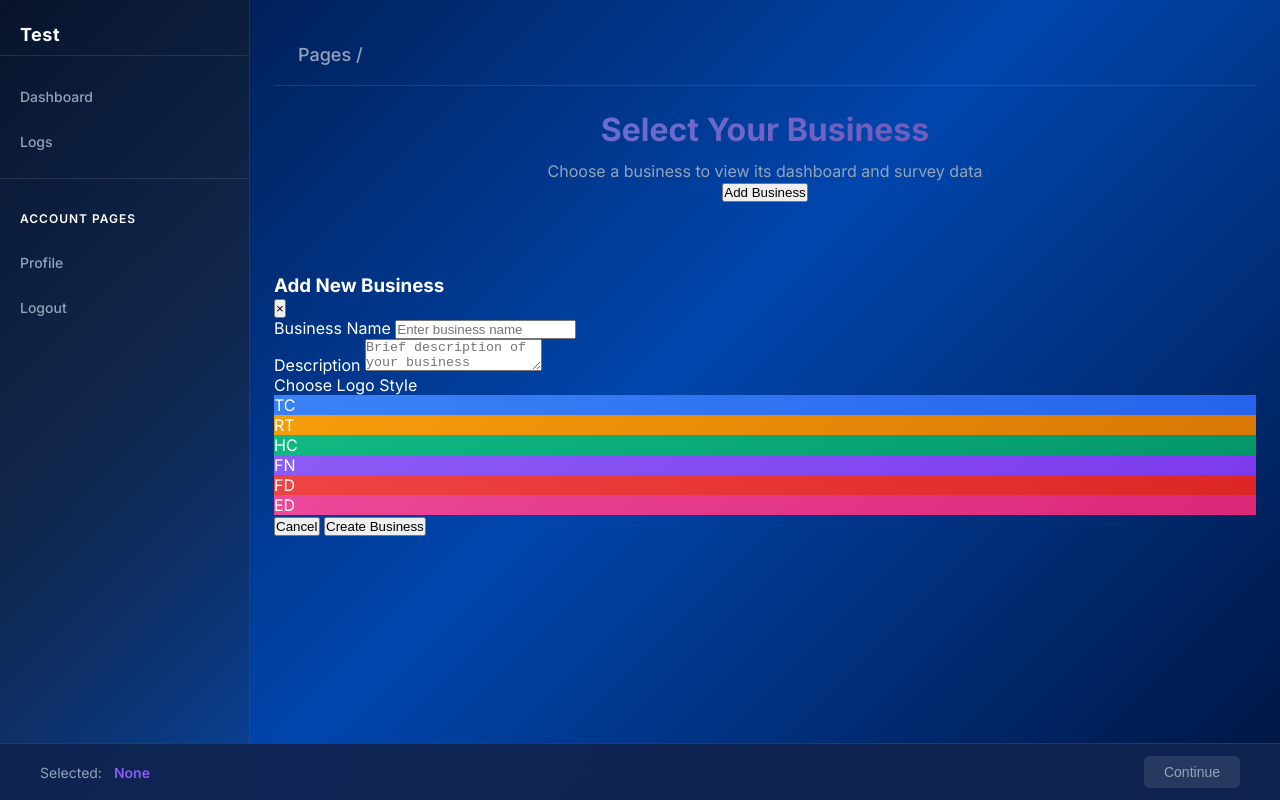
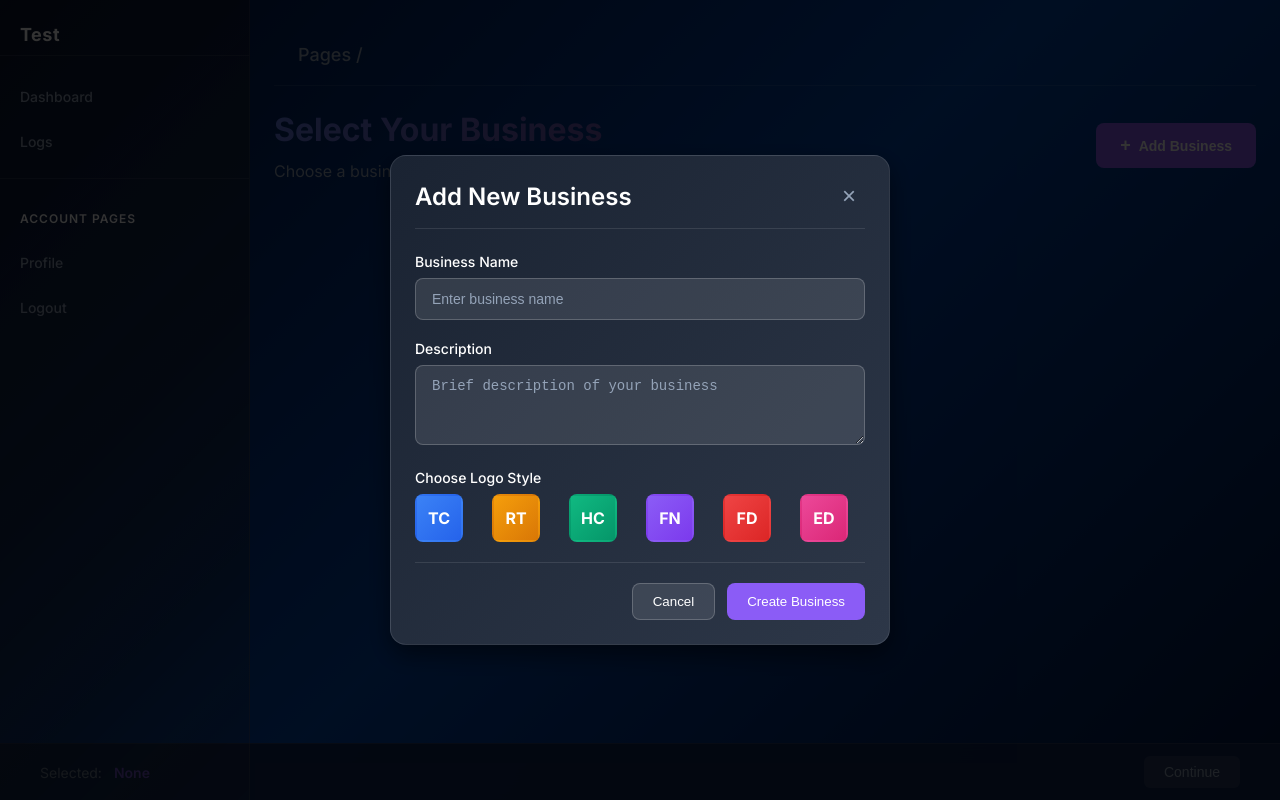
Before and after one commit to daneedev/CB-Internship, a website: page src/views/dashboard/businesses.html in a window 1280 px wide. Both pictures are taken after a click on the button "Add Business". Drawn offline with nearby package versions, Linux system fonts and the light colour scheme; files that its build step writes are made by us from their sources.

Commit message:
Styled add business

```diff
--- a/src/public/css/bussinesses.css
+++ b/src/public/css/bussinesses.css
@@ -1,9 +1,11 @@
 .header {
-  text-align: center;
+  display: flex;
+  justify-content: space-between;
+  align-items: center;
   margin-bottom: 48px;
 }
 
-.header h1 {
+.header-content h1 {
   font-size: 32px;
   font-weight: 700;
   margin-bottom: 12px;
@@ -13,9 +15,35 @@
   background-clip: text;
 }
 
-.header p {
+.header-content p {
   font-size: 16px;
   color: #94a3b8;
+}
+
+.add-business-btn {
+  background: #8b5cf6;
+  color: white;
+  border: none;
+  padding: 12px 24px;
+  border-radius: 8px;
+  font-weight: 600;
+  font-size: 14px;
+  cursor: pointer;
+  transition: all 0.2s ease;
+  display: flex;
+  align-items: center;
+  gap: 8px;
+}
+
+.add-business-btn:hover {
+  background: #9f7aea;
+  transform: translateY(-2px);
+}
+
+.add-business-btn::before {
+  content: '+';
+  font-size: 18px;
+  font-weight: bold;
 }
 /* Business Grid */
 .business-grid {
@@ -227,7 +255,7 @@
   backdrop-filter: blur(20px);
   border-top: 1px solid rgba(255, 255, 255, 0.1);
   padding: 12px 20px;
-  z-index: 1000;
+  z-index: 999;
 }
 
 .selection-content {
@@ -304,3 +332,225 @@
     width: 100%;
   }
 }
+/* Create business */
+/* Modal Styles */
+.modal-overlay {
+    position: fixed;
+    top: 0;
+    left: 0;
+    right: 0;
+    bottom: 0;
+    background: rgba(0, 0, 0, 0.8);
+    display: flex;
+    justify-content: center;
+    align-items: center;
+    z-index: 1000;
+    opacity: 1;
+    visibility: hidden;
+    transition: all 0.3s ease;
+}
+
+.modal-overlay.active {
+    opacity: 1;
+    visibility: visible;
+}
+
+.modal {
+    background: linear-gradient(135deg, #1a2332 0%, #2d3748 100%);
+    border-radius: 16px;
+    width: 90%;
+    max-width: 500px;
+    max-height: 90vh;
+    overflow-y: auto;
+    padding: 24px;
+    box-shadow: 0 10px 25px rgba(0, 0, 0, 0.5);
+    transform: translateY(20px);
+    transition: all 0.3s ease;
+    border: 1px solid rgba(255, 255, 255, 0.1);
+}
+
+.modal-overlay.active .modal {
+    transform: translateY(0);
+}
+
+.modal-header {
+    display: flex;
+    justify-content: space-between;
+    align-items: center;
+    margin-bottom: 24px;
+    padding-bottom: 16px;
+    border-bottom: 1px solid rgba(255, 255, 255, 0.1);
+}
+
+.modal-title {
+    font-size: 24px;
+    font-weight: 600;
+    color: white;
+}
+
+.modal-close {
+    background: none;
+    border: none;
+    color: #94a3b8;
+    font-size: 24px;
+    cursor: pointer;
+    transition: color 0.2s ease;
+    width: 32px;
+    height: 32px;
+    display: flex;
+    align-items: center;
+    justify-content: center;
+}
+
+.modal-close:hover {
+    color: white;
+}
+
+.form-group {
+    margin-bottom: 20px;
+}
+
+.form-label {
+    display: block;
+    font-size: 14px;
+    font-weight: 500;
+    color: white;
+    margin-bottom: 8px;
+}
+
+.form-input,
+.form-select,
+.form-textarea {
+    width: 100%;
+    padding: 12px 16px;
+    background: rgba(255, 255, 255, 0.1);
+    border: 1px solid rgba(255, 255, 255, 0.2);
+    border-radius: 8px;
+    color: white;
+    font-size: 14px;
+    transition: border-color 0.2s ease;
+}
+
+.form-input:focus,
+.form-select:focus,
+.form-textarea:focus {
+    outline: none;
+    border-color: #8b5cf6;
+}
+
+.form-input::placeholder,
+.form-textarea::placeholder {
+    color: #94a3b8;
+}
+
+.form-textarea {
+    resize: vertical;
+    min-height: 80px;
+}
+
+.logo-selector {
+    display: grid;
+    grid-template-columns: repeat(6, 1fr);
+    gap: 12px;
+    margin-top: 8px;
+}
+
+.logo-option {
+    width: 48px;
+    height: 48px;
+    border-radius: 8px;
+    display: flex;
+    align-items: center;
+    justify-content: center;
+    font-weight: 700;
+    font-size: 16px;
+    cursor: pointer;
+    border: 2px solid transparent;
+    transition: all 0.2s ease;
+}
+
+.logo-option.selected {
+    border-color: #8b5cf6;
+    box-shadow: 0 0 0 2px rgba(139, 92, 246, 0.3);
+}
+
+/* Logo color classes */
+.tech-logo {
+    background: linear-gradient(135deg, #3b82f6 0%, #2563eb 100%);
+    color: white;
+}
+
+.retail-logo {
+    background: linear-gradient(135deg, #f59e0b 0%, #d97706 100%);
+    color: white;
+}
+
+.health-logo {
+    background: linear-gradient(135deg, #10b981 0%, #059669 100%);
+    color: white;
+}
+
+.finance-logo {
+    background: linear-gradient(135deg, #8b5cf6 0%, #7c3aed 100%);
+    color: white;
+}
+
+.food-logo {
+    background: linear-gradient(135deg, #ef4444 0%, #dc2626 100%);
+    color: white;
+}
+
+.education-logo {
+    background: linear-gradient(135deg, #ec4899 0%, #db2777 100%);
+    color: white;
+}
+
+.modal-footer {
+    display: flex;
+    justify-content: flex-end;
+    gap: 12px;
+    padding-top: 20px;
+    border-top: 1px solid rgba(255, 255, 255, 0.1);
+}
+
+.btn-cancel {
+    background: rgba(255, 255, 255, 0.1);
+    color: white;
+    border: 1px solid rgba(255, 255, 255, 0.2);
+    padding: 10px 20px;
+    border-radius: 8px;
+    font-weight: 500;
+    cursor: pointer;
+    transition: background 0.2s ease;
+}
+
+.btn-cancel:hover {
+    background: rgba(255, 255, 255, 0.15);
+}
+
+.btn-create {
+    background: #8b5cf6;
+    color: white;
+    border: none;
+    padding: 10px 20px;
+    border-radius: 8px;
+    font-weight: 500;
+    cursor: pointer;
+    transition: background 0.2s ease;
+}
+
+.btn-create:hover {
+    background: #9f7aea;
+}
+
+/* Responsive adjustments for modal */
+@media (max-width: 768px) {
+    .modal {
+        width: 95%;
+        padding: 16px;
+    }
+
+    .logo-selector {
+        grid-template-columns: repeat(3, 1fr);
+    }
+}
```
